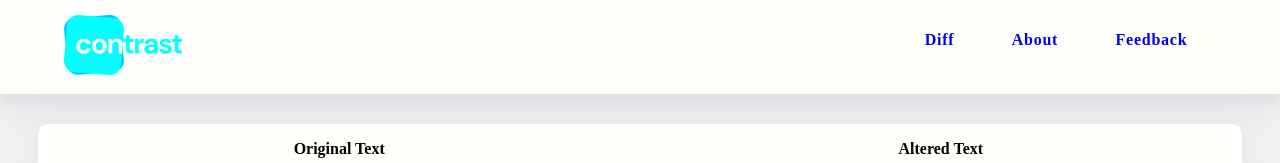
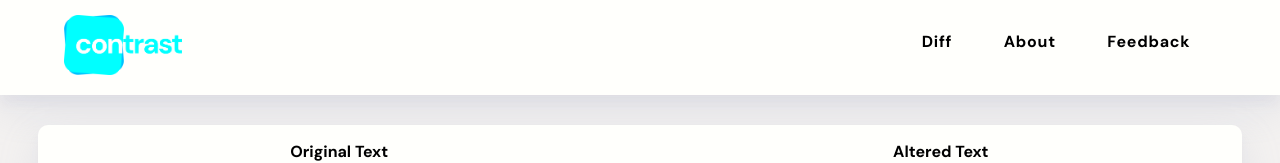
Before and after one commit to BrianHee/contrast-diffchecker, a React (Create React App) app: page / in a window 1280 px wide. Shown: the top 163 px of the page. Built offline with nearby package versions, Linux system fonts and the light colour scheme.

Commit message:
removed blue links and added embedded font

```diff
--- a/public/index.html
+++ b/public/index.html
@@ -4,6 +4,9 @@
     <meta charset="utf-8" />
     <meta name="viewport" content="width=device-width, initial-scale=1" />
     <link rel="icon" href="./favicon.ico">
+    <link rel="preconnect" href="https://fonts.googleapis.com">
+    <link rel="preconnect" href="https://fonts.gstatic.com" crossorigin>
+    <link href="https://fonts.googleapis.com/css2?family=DM+Sans:wght@400;500;700&display=swap" rel="stylesheet">
     <title>Contrast</title>
   </head>
   <body>
--- a/src/index.css
+++ b/src/index.css
@@ -6,7 +6,7 @@
     margin: 0;
     max-width: 100%;
     overflow-x: hidden;
-    font-family: DM Sans;
+    font-family: 'DM Sans';
     font-weight: bold;
 }
 
@@ -139,6 +139,10 @@
     letter-spacing: 0.75px;
     justify-content: space-around;
     width: 25vw;
+}
+
+a {
+    color: #000;
 }
 
 a:visited {
```
